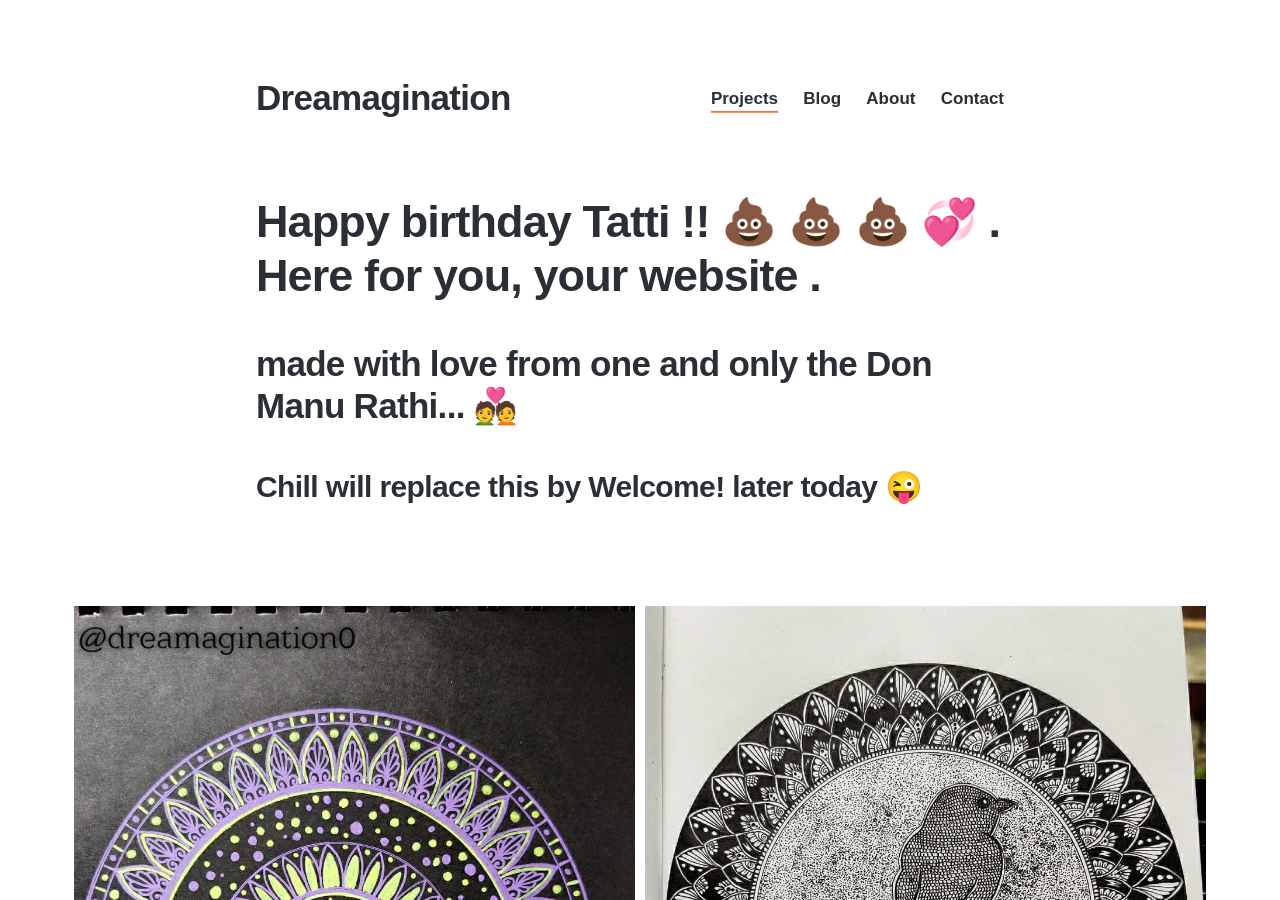
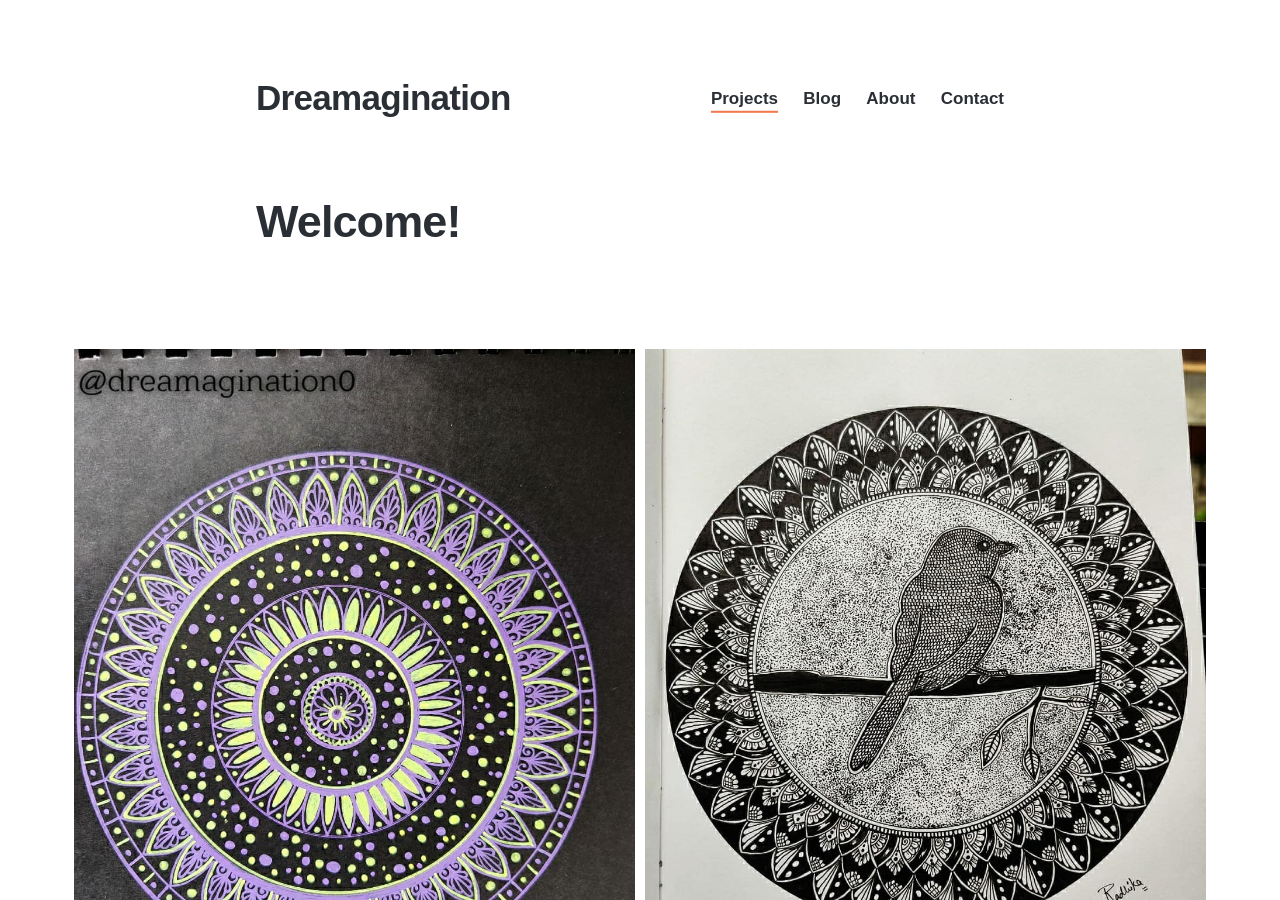
Before and after one commit to rkradhikaa/rkradhikaa.github.io, a Jekyll site: the page built from index.html, in a window 1280 px wide and 900 px high. Built offline with Jekyll 4.4.1, drawn with Linux system fonts in a browser that asks for light colours; nearby versions of some CDN libraries; some web fonts are replaced.

Commit message:
reverse brthday chnage

```diff
--- a/index.html
+++ b/index.html
@@ -9,9 +9,7 @@ featured_image: /images/social.jpg
 
 	<div class="wrap">
 
-		<h1>Happy birthday Tatti !! &#128169 &#128169 &#128169 &#128158 . Here for you, your website .</h1>
-		<h2> made with love from one and only the Don Manu Rathi... &#128145 </h2>
-		<h3>Chill will replace this by Welcome! later today &#128540</h3>
+		<h1>Welcome!</h1>
 		<p></p>
 
 	</div>
```
